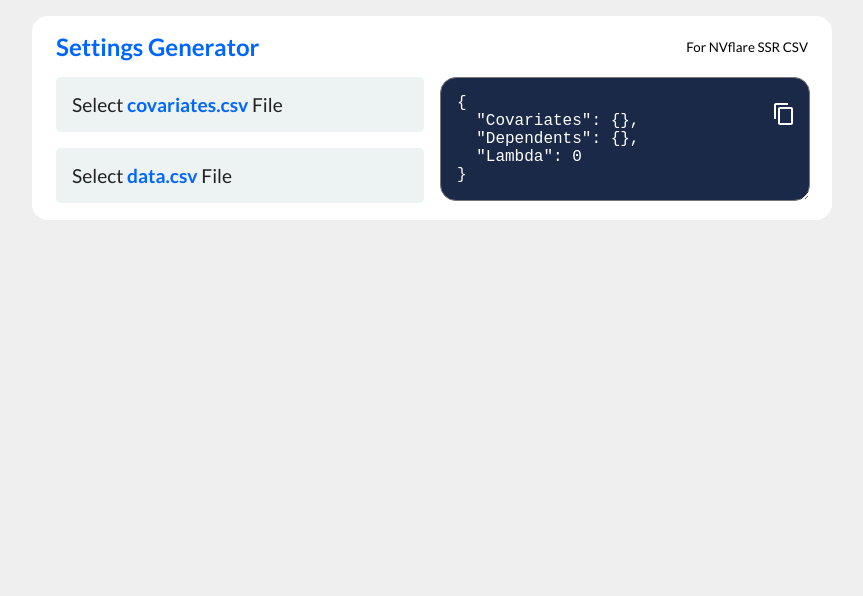
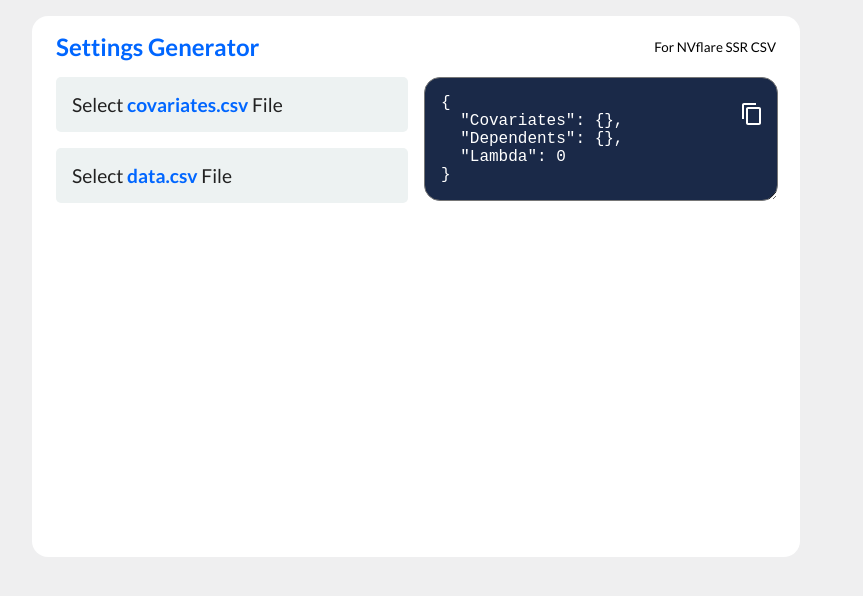
Before and after one commit to trendscenter/nvflare-ssr-csv-helper, a React (Create React App) app: page / in a window 1280 px wide. Shown: the top 596 px of the page, without its empty margins (224-1087 px from the left). Built offline with nearby package versions, Linux system fonts and the light colour scheme.

Commit message:
Further adjustment to size to COINSTAC window

```diff
--- a/src/App.css
+++ b/src/App.css
@@ -38,7 +38,8 @@ section {
 .container {
   display: flex;
   flex-direction: column;
-  width: calc(800px - 2rem);
+  width: calc(800px - 4rem);
+  height: calc(525px - 1rem);
   margin: 2% auto;
   border-radius: 1rem;
   padding: 1rem;
```
Also changed, not shown: 6 other files (tests, documents, lock files or other folders).
